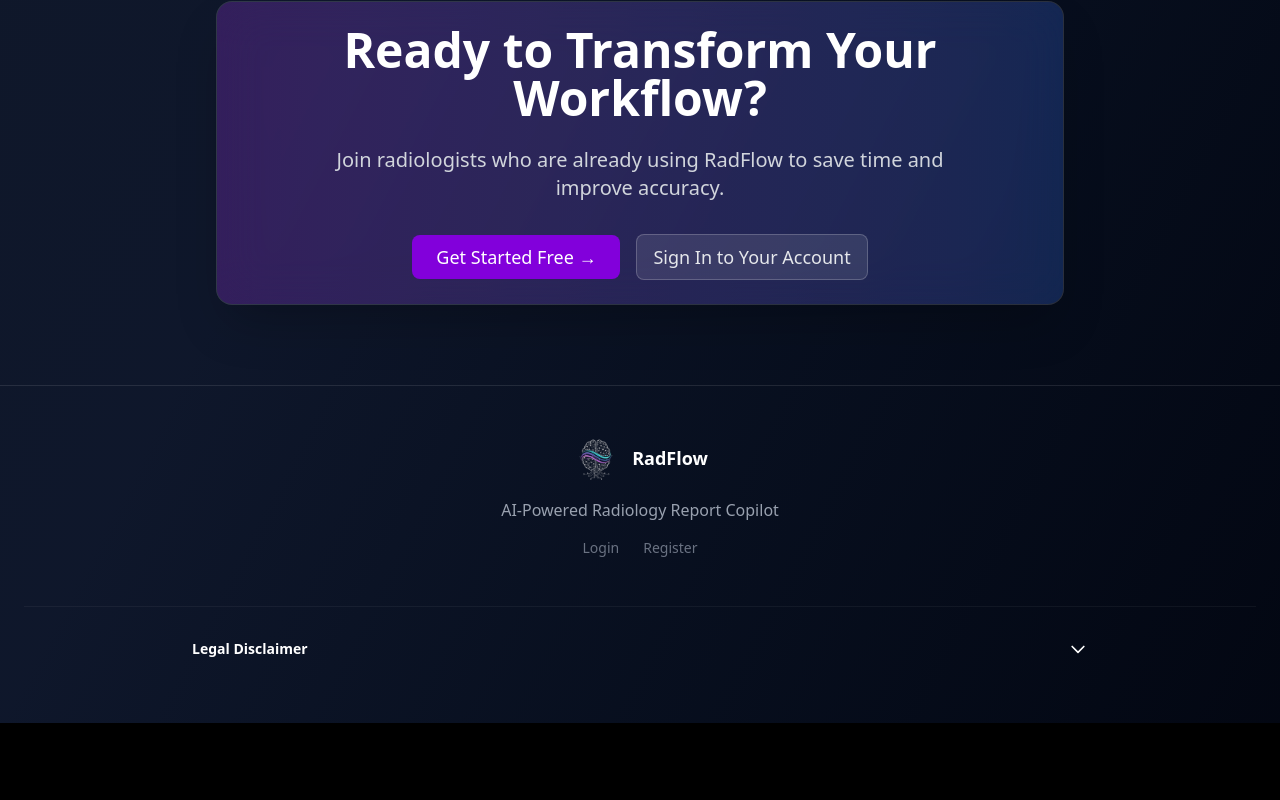
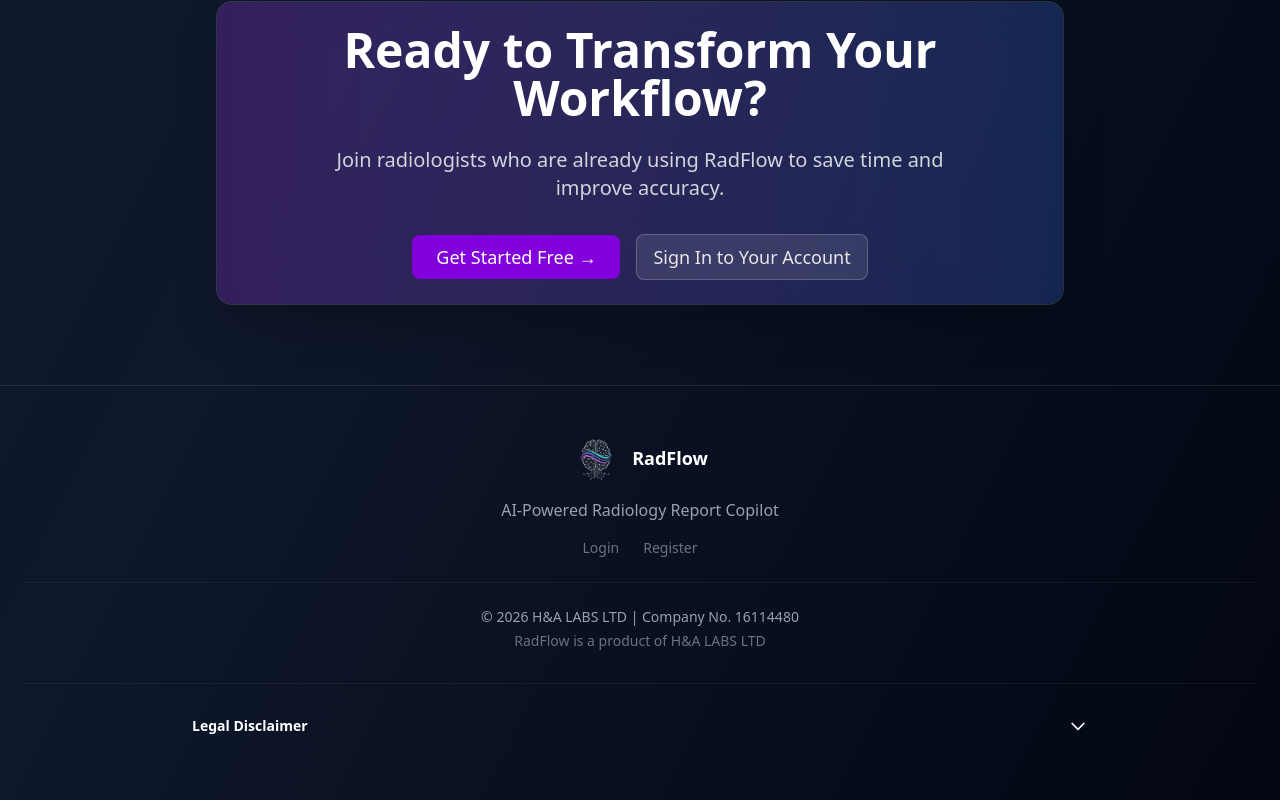
Before and after one commit to user-hassan-ahmad/rapid_reports_ai, a SvelteKit app in the folder frontend/: page /home in a window 1280 px wide. Shown: the part 1730-2530 px from the top of the page. Before the commit the page ends 2453 px from the top, so only its background shows below. Built offline with nearby package versions, Linux system fonts and the light colour scheme; no server answers.

Commit message:
Update frontend pages and settings tab

```diff
--- a/frontend/src/routes/+page.svelte
+++ b/frontend/src/routes/+page.svelte
@@ -898,4 +898,18 @@
 			</div>
 		</div>
 	{/if}
+
+	<!-- Footer -->
+	{#if $isAuthenticated}
+		<footer class="relative z-10 px-4 md:px-6 py-6 border-t border-white/5 mt-auto">
+			<div class="max-w-7xl mx-auto text-center">
+				<p class="text-xs text-gray-500 mb-1">
+					© 2026 H&A LABS LTD | Company No. 16114480
+				</p>
+				<p class="text-xs text-gray-600">
+					RadFlow is a product of H&A LABS LTD
+				</p>
+			</div>
+		</footer>
+	{/if}
 </div>
--- a/frontend/src/routes/components/SettingsTab.svelte
+++ b/frontend/src/routes/components/SettingsTab.svelte
@@ -217,6 +217,17 @@
 			</div>
 		</div>
 
+		<!-- About -->
+		<div class="card-dark">
+			<h2 class="text-xl font-bold text-white mb-4">About</h2>
+			<div class="space-y-3">
+				<div class="text-sm text-gray-300">
+					<p class="mb-2">© 2026 H&A LABS LTD | Company No. 16114480</p>
+					<p class="text-gray-400">RadFlow is a product of H&A LABS LTD</p>
+				</div>
+			</div>
+		</div>
+
 		<!-- Application Preferences -->
 		<div class="card-dark">
 			<h2 class="text-xl font-bold text-white mb-4">Application Preferences</h2>
--- a/frontend/src/routes/home/+page.svelte
+++ b/frontend/src/routes/home/+page.svelte
@@ -219,10 +219,18 @@
 					<a href="/login" class="hover:text-gray-300 transition-colors">Login</a>
 					<a href="/register" class="hover:text-gray-300 transition-colors">Register</a>
 				</div>
+				<div class="mt-6 pt-6 border-t border-white/5">
+					<p class="text-sm text-gray-400 mb-1">
+						© 2026 H&A LABS LTD | Company No. 16114480
+					</p>
+					<p class="text-sm text-gray-500">
+						RadFlow is a product of H&A LABS LTD
+					</p>
+				</div>
 			</div>
 
 			<!-- Legal Disclaimer -->
-			<div class="mt-12 pt-8 border-t border-white/5">
+			<div class="mt-8 pt-8 border-t border-white/5">
 				<div class="max-w-4xl mx-auto">
 					<button
 						onclick={() => disclaimerExpanded = !disclaimerExpanded}
```
